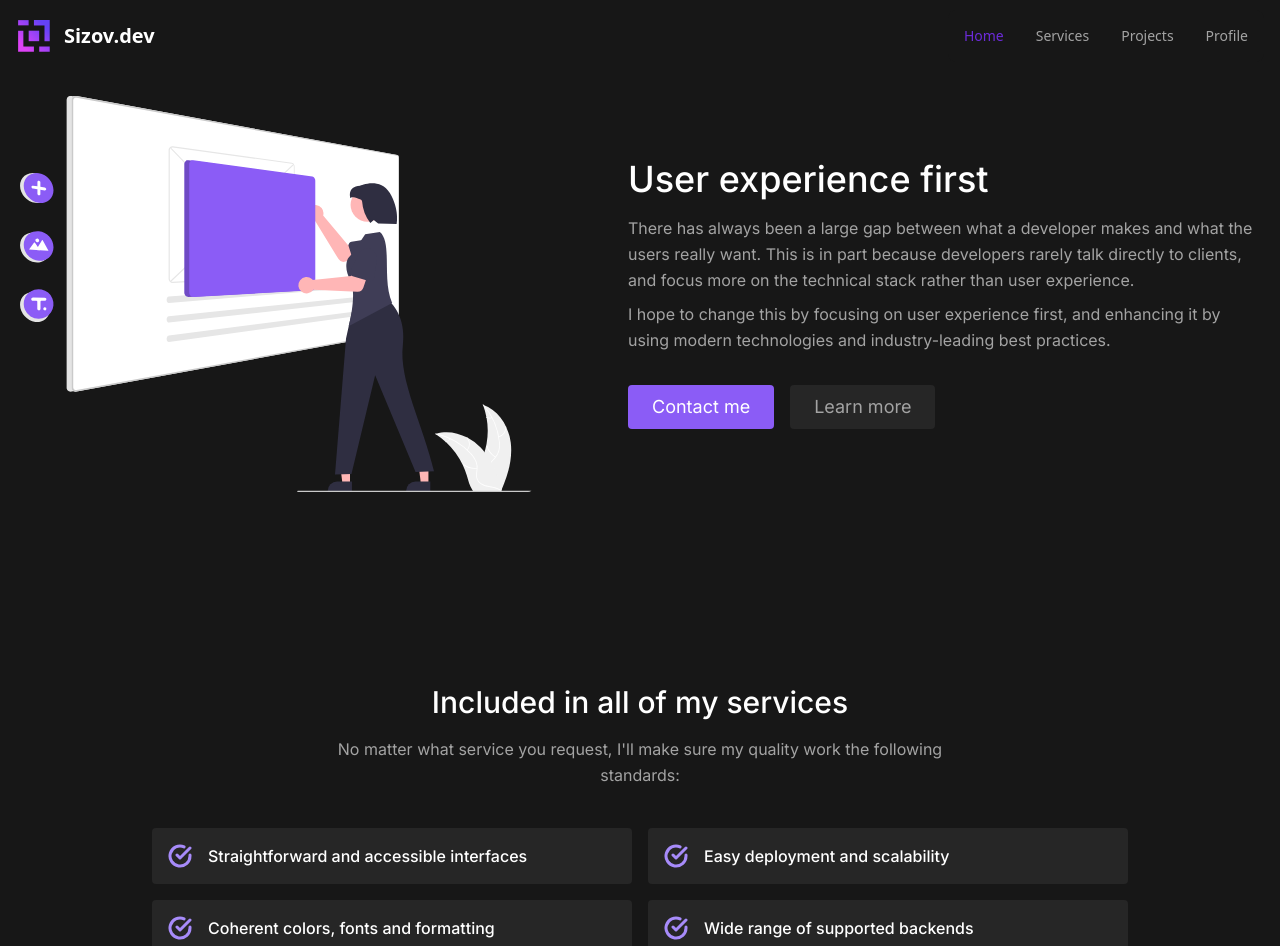
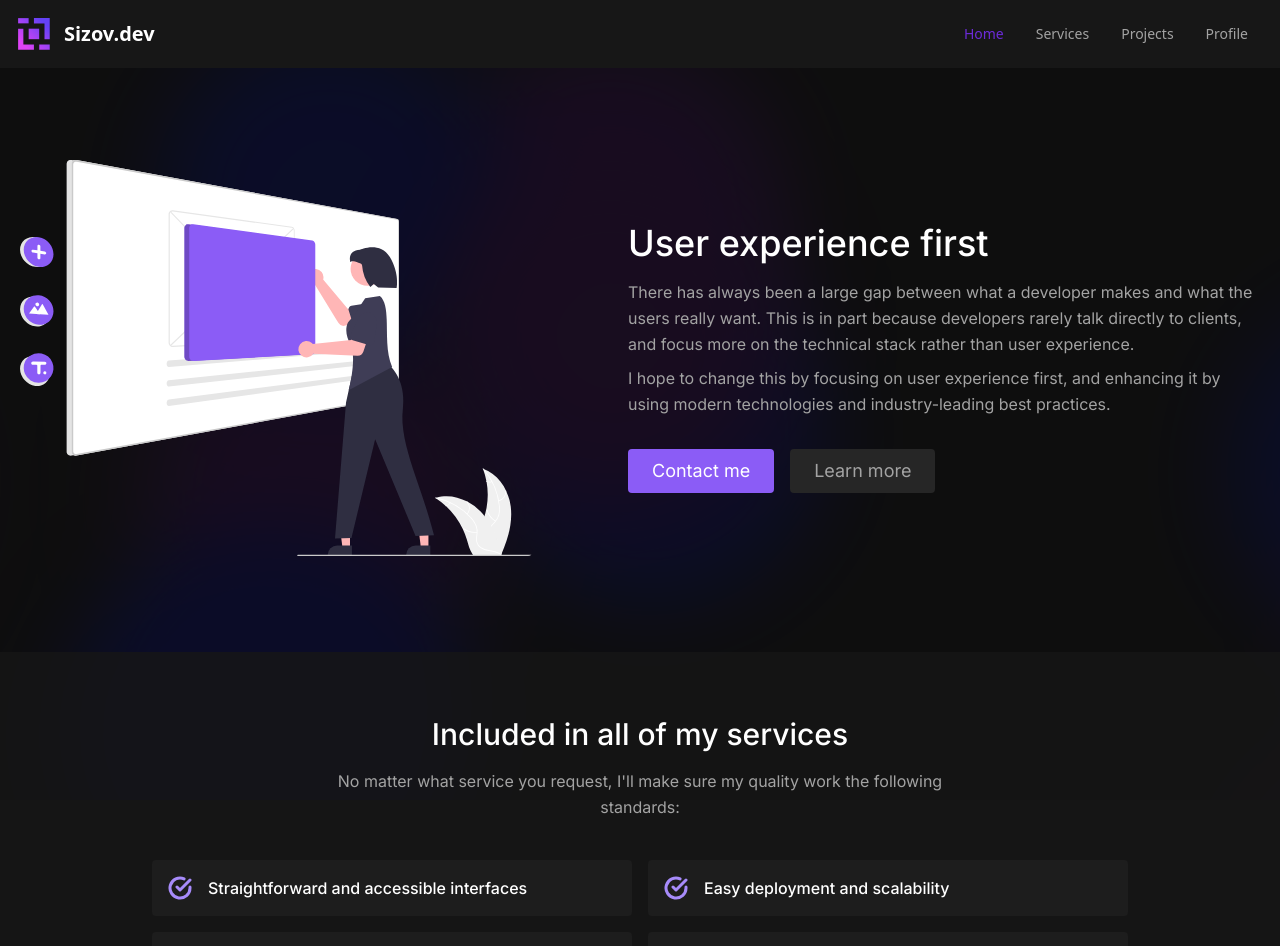
Before and after one commit to AKSizov/sizov.dev, a Next.js app: page / in a window 1280 px wide. Shown: the top 946 px of the page. Built offline with nearby package versions, Linux system fonts and the light colour scheme.

Commit message:
add: pretty styling

```diff
--- a/pages/_app.tsx
+++ b/pages/_app.tsx
@@ -7,7 +7,7 @@ import type { AppProps } from 'next/app'
 export default function App({ Component, pageProps }: AppProps) {
   return (
     <>
-      <nav className="px-4 py-2.5 bg-neutral-900 fixed z-20 top-0 left-0 right-0 border-neutral-600">
+      <nav className="px-4 py-2 bg-neutral-900 fixed z-20 top-0 left-0 right-0 border-neutral-600">
         <div className="flex flex-wrap items-center justify-between">
           <a href="#" className="flex items-center">
             <Image src={se3} className="h-6 w-6 mr-3 sm:h-9 sm:w-9" alt="Sizov.dev Logo" />
@@ -18,7 +18,7 @@ export default function App({ Component, pageProps }: AppProps) {
             <svg className="w-6 h-6" aria-hidden="true" fill="currentColor" viewBox="0 0 20 20" xmlns="http://www.w3.org/2000/svg"><path fill-rule="evenodd" d="M3 5a1 1 0 011-1h12a1 1 0 110 2H4a1 1 0 01-1-1zM3 10a1 1 0 011-1h12a1 1 0 110 2H4a1 1 0 01-1-1zM3 15a1 1 0 011-1h12a1 1 0 110 2H4a1 1 0 01-1-1z" clip-rule="evenodd"></path></svg>
           </button>
           <div className="hidden w-full md:block md:w-auto" id="navbar-default">
-            <ul className="flex flex-col p-4 mt-4 border rounded-lg md:flex-row md:space-x-8 md:mt-0 md:text-sm md:font-medium md:border-0 bg-neutral-800 md:bg-neutral-900 border-neutral-700">
+            <ul className="flex flex-col p-4 mt-4 border rounded-lg md:flex-row md:space-x-8 md:mt-0 md:text-sm md:font-medium md:border-0 border-neutral-700">
               <li>
                 <a href="/" className="block py-2 pl-3 pr-4 bg-purple-700 rounded md:bg-transparent md:text-purple-700 md:p-0 text-white" aria-current="page">Home</a>
               </li>
@@ -35,9 +35,10 @@ export default function App({ Component, pageProps }: AppProps) {
           </div>
         </div>
       </nav>
+      <div className='h-16 bg-neutral-900/50 backdrop-brightness-50'></div>
       <Component {...pageProps} />
       <footer className="text-neutral-400 bg-neutral-900 body-font">
-          <div className="container px-5 py-8 mx-auto flex items-center sm:flex-row flex-col">
+          <div className="container px-5 py-4 mx-auto flex items-center sm:flex-row flex-col">
             <a className="flex title-font font-medium items-center md:justify-start justify-center text-white">
               <Image src={se3} alt="Sizov.dev logo" className="w-10 h-10 p-2" />
               <span className="ml-3 text-xl">Sizov.dev</span>
--- a/pages/index.tsx
+++ b/pages/index.tsx
@@ -14,9 +14,15 @@ export default function Home() {
         <meta name="viewport" content="width=device-width, initial-scale=1" />
         <link rel="icon" href="/favicon.ico" />
       </Head>
-      <main className={`bg-neutral-900 min-h-screen text-white ${inter.className}`}>
+      <main className={`min-h-screen text-white ${inter.className}`}>
+        <div className="background -z-10 brightness-50">
+          <span></span><span></span><span></span><span></span>
+          <span></span><span></span><span></span><span></span>
+          <span></span><span></span><span></span><span></span>
+          <span></span><span></span><span></span>
+        </div>
 
-        <section className="text-neutral-400 bg-neutral-900 body-font">
+        <section className="text-neutral-400 bg-neutral-900/50 backdrop-brightness-50 accelerated body-font">
           <div className="container mx-auto flex px-5 py-24 md:flex-row flex-col items-center">
             <div className="lg:max-w-lg lg:w-full md:w-1/2 w-5/6 md:mb-0 mb-10">
               <Image className="object-cover object-center rounded" alt="hero" src={headerimg} />
@@ -42,15 +48,15 @@ export default function Home() {
           </div>
         </section>
 
-        <section className="text-neutral-400 bg-neutral-900 body-font" id='2'>
-          <div className="container px-5 py-24 mx-auto">
+        <section className="text-neutral-400 bg-neutral-900/90 backdrop-brightness-50 accelerated body-font" id='2'>
+          <div className="container px-5 py-16 mx-auto">
             <div className="text-center mb-8">
               <h1 className="sm:text-3xl text-2xl font-medium text-center title-font text-white mb-4">Included in all of my services</h1>
               <p className="text-base leading-relaxed xl:w-2/4 lg:w-3/4 mx-auto">No matter what service you request, I'll make sure my quality work the following standards:</p>
             </div>
             <div className="flex flex-wrap lg:w-4/5 sm:mx-auto sm:mb-2 -mx-2">
               <div className="p-2 sm:w-1/2 w-full">
-                <div className="bg-neutral-800 rounded flex p-4 h-full items-center">
+                <div className="bg-neutral-800/50 rounded flex p-4 h-full items-center">
                   <svg fill="none" stroke="currentColor" stroke-linecap="round" stroke-linejoin="round" stroke-width="3" className="text-violet-400 w-6 h-6 flex-shrink-0 mr-4" viewBox="0 0 24 24">
                     <path d="M22 11.08V12a10 10 0 11-5.93-9.14"></path>
                     <path d="M22 4L12 14.01l-3-3"></path>
@@ -59,7 +65,7 @@ export default function Home() {
                 </div>
               </div>
               <div className="p-2 sm:w-1/2 w-full">
-                <div className="bg-neutral-800 rounded flex p-4 h-full items-center">
+                <div className="bg-neutral-800/50 rounded flex p-4 h-full items-center">
                   <svg fill="none" stroke="currentColor" stroke-linecap="round" stroke-linejoin="round" stroke-width="3" className="text-violet-400 w-6 h-6 flex-shrink-0 mr-4" viewBox="0 0 24 24">
                     <path d="M22 11.08V12a10 10 0 11-5.93-9.14"></path>
                     <path d="M22 4L12 14.01l-3-3"></path>
@@ -68,7 +74,7 @@ export default function Home() {
                 </div>
               </div>
               <div className="p-2 sm:w-1/2 w-full">
-                <div className="bg-neutral-800 rounded flex p-4 h-full items-center">
+                <div className="bg-neutral-800/50 rounded flex p-4 h-full items-center">
                   <svg fill="none" stroke="currentColor" stroke-linecap="round" stroke-linejoin="round" stroke-width="3" className="text-violet-400 w-6 h-6 flex-shrink-0 mr-4" viewBox="0 0 24 24">
                     <path d="M22 11.08V12a10 10 0 11-5.93-9.14"></path>
                     <path d="M22 4L12 14.01l-3-3"></path>
@@ -77,7 +83,7 @@ export default function Home() {
                 </div>
               </div>
               <div className="p-2 sm:w-1/2 w-full">
-                <div className="bg-neutral-800 rounded flex p-4 h-full items-center">
+                <div className="bg-neutral-800/50 rounded flex p-4 h-full items-center">
                   <svg fill="none" stroke="currentColor" stroke-linecap="round" stroke-linejoin="round" stroke-width="3" className="text-violet-400 w-6 h-6 flex-shrink-0 mr-4" viewBox="0 0 24 24">
                     <path d="M22 11.08V12a10 10 0 11-5.93-9.14"></path>
                     <path d="M22 4L12 14.01l-3-3"></path>
@@ -86,7 +92,7 @@ export default function Home() {
                 </div>
               </div>
               <div className="p-2 sm:w-1/2 w-full">
-                <div className="bg-neutral-800 rounded flex p-4 h-full items-center">
+                <div className="bg-neutral-800/50 rounded flex p-4 h-full items-center">
                   <svg fill="none" stroke="currentColor" stroke-linecap="round" stroke-linejoin="round" stroke-width="3" className="text-violet-400 w-6 h-6 flex-shrink-0 mr-4" viewBox="0 0 24 24">
                     <path d="M22 11.08V12a10 10 0 11-5.93-9.14"></path>
                     <path d="M22 4L12 14.01l-3-3"></path>
@@ -95,7 +101,7 @@ export default function Home() {
                 </div>
               </div>
               <div className="p-2 sm:w-1/2 w-full">
-                <div className="bg-neutral-800 rounded flex p-4 h-full items-center">
+                <div className="bg-neutral-800/50 rounded flex p-4 h-full items-center">
                   <svg fill="none" stroke="currentColor" stroke-linecap="round" stroke-linejoin="round" stroke-width="3" className="text-violet-400 w-6 h-6 flex-shrink-0 mr-4" viewBox="0 0 24 24">
                     <path d="M22 11.08V12a10 10 0 11-5.93-9.14"></path>
                     <path d="M22 4L12 14.01l-3-3"></path>
@@ -105,19 +111,19 @@ export default function Home() {
               </div>
             </div>
             <a href='#3'>
-              <button className="flex mx-auto mt-16 text-white bg-violet-500 border-0 py-2 px-8 focus:outline-none hover:bg-violet-600 rounded text-lg">View services</button>
+              <button className="flex mx-auto mt-8 text-white bg-violet-500 border-0 py-2 px-8 focus:outline-none hover:bg-violet-600 rounded text-lg">View services</button>
             </a>
           </div>
         </section>
 
-        <section className="text-neutral-400 bg-neutral-900 body-font" id='3'>
+        <section className="text-neutral-400 bg-neutral-900/50 backdrop-brightness-50 accelerated body-font" id='3'>
           <div className="container px-5 py-24 mx-auto">
             <div className="flex flex-col">
               <div className="h-1 bg-neutral-800 rounded overflow-hidden">
                 <div className="w-24 h-full bg-violet-500"></div>
               </div>
               <div className="flex flex-wrap sm:flex-row flex-col py-6 mb-12">
-                <h1 className="sm:w-2/5 text-white font-medium title-font text-2xl mb-2 sm:mb-0">Standard services</h1>
+                <h1 className="sm:w-2/5 text-white font-medium title-font text-2xl mb-2 sm:mb-0">Specialty services</h1>
                 <p className="sm:w-3/5 leading-relaxed text-base sm:pl-10 pl-0">Regardless as to if you are starting a new adventure, upgrading a current project, or just looking around, these quality services are available at low-cost to you.</p>
               </div>
             </div>
@@ -128,7 +134,7 @@ export default function Home() {
                 </div>
                 <h2 className="text-xl font-medium title-font text-white mt-5">I will make a website from your sketch/drawing</h2>
                 <p className="text-base leading-relaxed mt-2">
-                  I will make a custom and responsive website from a sketch drawing. Sketching the website on a piece of paper is always the first step to create something brilliant. I will handle all the technical details and optionally set up hosting...
+                  I will make a custom and responsive website from a sketch drawing. Sketching the website on a piece of paper is always the first step to create something brilliant. I will handle all the technical details and optionally set up hosting ...
                 </p>
                 <a className="text-violet-400 inline-flex items-center mt-3">Learn More
                   <svg fill="none" stroke="currentColor" stroke-linecap="round" stroke-linejoin="round" stroke-width="2" className="w-4 h-4 ml-2" viewBox="0 0 24 24">
@@ -153,7 +159,7 @@ export default function Home() {
                   <img alt="content" className="object-cover object-center h-full w-full" src="https://dummyimage.com/1205x505" />
                 </div>
                 <h2 className="text-xl font-medium title-font text-white mt-5">I will deploy a docker app for you</h2>
-                <p className="text-base leading-relaxed mt-2">I will deploy an application such as Nextcloud, Nginx, or Wordpress in a easily-understandable way. HTTPS, SSL, and documentation included. I will make the app run in a portable...</p>
+                <p className="text-base leading-relaxed mt-2">I will deploy an application such as Nextcloud, Nginx, or Wordpress in a easily-understandable way. HTTPS, SSL, and documentation included. I will make the app portable ...</p>
                 <a className="text-violet-400 inline-flex items-center mt-3">Learn More
                   <svg fill="none" stroke="currentColor" stroke-linecap="round" stroke-linejoin="round" stroke-width="2" className="w-4 h-4 ml-2" viewBox="0 0 24 24">
                     <path d="M5 12h14M12 5l7 7-7 7"></path>
@@ -164,8 +170,8 @@ export default function Home() {
           </div>
         </section>
 
-        <section className="text-neutral-400 bg-neutral-900 body-font">
-          <div className="container px-5 py-24 mx-auto flex flex-wrap items-center">
+        <section className="text-neutral-400 bg-neutral-900/90 backdrop-brightness-50 accelerated body-font">
+          <div className="container px-5 py-8 mx-auto flex flex-wrap items-center">
             <div className="lg:w-3/5 md:w-1/2 md:pr-16 lg:pr-0 pr-0">
               <h1 className="title-font font-medium text-3xl text-white">Custom services</h1>
               <p className="leading-relaxed my-4">
@@ -173,8 +179,8 @@ export default function Home() {
                 Just shoot me an email at s‌erv‌ices‌@si‌zov.dev and we can have a chat to discuss your individual project needs.
               </p>
               <a href='mailto:services@sizov.dev'>
-                  <button className="inline-flex text-white bg-violet-500 border-0 py-2 px-6 focus:outline-none hover:bg-violet-600 rounded text-lg">Contact me at services@sizov.dev</button>
-                </a>
+                <button className="inline-flex text-white bg-violet-500 border-0 py-2 px-6 focus:outline-none hover:bg-violet-600 rounded text-lg">Contact me at services@sizov.dev</button>
+              </a>
             </div>
             <div className="lg:w-2/6 md:w-1/2 bg-opacity-50 rounded-lg p-8 flex flex-col md:ml-auto w-full mt-10 md:mt-0">
               <Image className="object-cover object-center rounded" alt="hero" src={colabimg} />
@@ -193,7 +199,7 @@ export default function Home() {
           </div>
         </section>
 
-        <section className="text-neutral-400 bg-neutral-900 body-font">
+        <section className="text-neutral-400 bg-neutral-900/50 backdrop-brightness-50 accelerated body-font">
           <div className="container px-5 py-24 mx-auto flex flex-wrap">
             <div className="p-4 mx-auto lg:w-1/2 md:w-full">
               <div className="flex border-2 rounded-lg border-neutral-800 p-8 sm:flex-row flex-col">
@@ -205,7 +211,7 @@ export default function Home() {
                 </div>
                 <div className="flex-grow">
                   <h2 className="text-white text-lg title-font font-medium mb-3">About me</h2>
-                  <p className="leading-relaxed text-base">I'm Alex Sizov, a full stack developer and system administrator who has been in the technology industry for 8+ years. I've developed...</p>
+                  <p className="leading-relaxed text-base">I'm Alex Sizov, a full stack developer and system administrator who has been in the technology industry for 8+ years. I've developed ...</p>
                   <a className="mt-3 text-violet-400 inline-flex items-center" href='/about'>Learn More
                     <svg fill="none" stroke="currentColor" stroke-linecap="round" stroke-linejoin="round" stroke-width="2" className="w-4 h-4 ml-2" viewBox="0 0 24 24">
                       <path d="M5 12h14M12 5l7 7-7 7"></path>
--- a/styles/globals.css
+++ b/styles/globals.css
@@ -6,6 +6,10 @@
   box-sizing: border-box;
   padding: 0;
   margin: 0;
+}
+
+:root {
+  background-color: #171717;
 }
 
 html,
@@ -19,6 +23,166 @@ a {
   color: inherit;
 }
 
-.box {
-  clip-path: polygon(0 0,100% 0,100% calc(100% - 50px),0 100%);
+@keyframes move {
+  100% {
+      transform: translate3d(0, 0, 1px) rotate(360deg);
+  }
 }
+
+.background {
+  position: fixed;
+  width: 100vw;
+  height: 100vh;
+  top: 0;
+  left: 0;
+  background: #171717;
+  overflow: hidden;
+}
+
+.background span {
+  width: 44vmin;
+  height: 44vmin;
+  border-radius: 44vmin;
+  backface-visibility: hidden;
+  position: absolute;
+  /* animation: move; */
+  animation-duration: 1;
+  animation-timing-function: linear;
+  animation-iteration-count: infinite;
+}
+
+.background span:nth-child(0) {
+  color: #000de3;
+  top: 6%;
+  left: 59%;
+  animation-duration: 434s;
+  animation-delay: -194s;
+  transform-origin: 21vw 16vh;
+  box-shadow: -88vmin 0 11.607619556915923vmin currentColor;
+}
+.background span:nth-child(1) {
+  color: #000de3;
+  top: 37%;
+  left: 41%;
+  animation-duration: 289s;
+  animation-delay: -467s;
+  transform-origin: 13vw 24vh;
+  box-shadow: 88vmin 0 11.883526954580002vmin currentColor;
+}
+.background span:nth-child(2) {
+  color: #000de3;
+  top: 32%;
+  left: 92%;
+  animation-duration: 149s;
+  animation-delay: -37s;
+  transform-origin: -3vw 17vh;
+  box-shadow: -88vmin 0 11.32926736404705vmin currentColor;
+}
+.background span:nth-child(3) {
+  color: #670da4;
+  top: 38%;
+  left: 23%;
+  animation-duration: 92s;
+  animation-delay: -273s;
+  transform-origin: -13vw 18vh;
+  box-shadow: -88vmin 0 11.3876474748039vmin currentColor;
+}
+.background span:nth-child(4) {
+  color: #670da4;
+  top: 92%;
+  left: 41%;
+  animation-duration: 411s;
+  animation-delay: -317s;
+  transform-origin: -5vw -20vh;
+  box-shadow: 88vmin 0 11.147396780020559vmin currentColor;
+}
+.background span:nth-child(5) {
+  color: #670da4;
+  top: 18%;
+  left: 4%;
+  animation-duration: 182s;
+  animation-delay: -361s;
+  transform-origin: -18vw -11vh;
+  box-shadow: -88vmin 0 11.154612214245862vmin currentColor;
+}
+.background span:nth-child(6) {
+  color: #670da4;
+  top: 4%;
+  left: 65%;
+  animation-duration: 410s;
+  animation-delay: -137s;
+  transform-origin: 18vw 19vh;
+  box-shadow: 88vmin 0 11.398946814652843vmin currentColor;
+}
+.background span:nth-child(7) {
+  color: #670da4;
+  top: 40%;
+  left: 66%;
+  animation-duration: 210s;
+  animation-delay: -66s;
+  transform-origin: 7vw 20vh;
+  box-shadow: -88vmin 0 11.966383292049656vmin currentColor;
+}
+.background span:nth-child(8) {
+  color: #670da4;
+  top: 89%;
+  left: 22%;
+  animation-duration: 79s;
+  animation-delay: -308s;
+  transform-origin: -7vw -7vh;
+  box-shadow: -88vmin 0 11.45448693128776vmin currentColor;
+}
+.background span:nth-child(9) {
+  color: #670da4;
+  top: 4%;
+  left: 89%;
+  animation-duration: 317s;
+  animation-delay: -420s;
+  transform-origin: -22vw -14vh;
+  box-shadow: -88vmin 0 11.209356300737786vmin currentColor;
+}
+.background span:nth-child(10) {
+  color: #000de3;
+  top: 70%;
+  left: 60%;
+  animation-duration: 461s;
+  animation-delay: -54s;
+  transform-origin: -2vw -2vh;
+  box-shadow: -88vmin 0 11.120952321172416vmin currentColor;
+}
+.background span:nth-child(11) {
+  color: #000de3;
+  top: 67%;
+  left: 64%;
+  animation-duration: 250s;
+  animation-delay: -12s;
+  transform-origin: 12vw 20vh;
+  box-shadow: -88vmin 0 11.494145566563258vmin currentColor;
+}
+.background span:nth-child(12) {
+  color: #000de3;
+  top: 3%;
+  left: 67%;
+  animation-duration: 94s;
+  animation-delay: -269s;
+  transform-origin: -7vw -22vh;
+  box-shadow: -88vmin 0 11.113744190683242vmin currentColor;
+}
+.background span:nth-child(13) {
+  color: #670da4;
+  top: 20%;
+  left: 89%;
+  animation-duration: 169s;
+  animation-delay: -177s;
+  transform-origin: -3vw -1vh;
+  box-shadow: -88vmin 0 11.775154894901577vmin currentColor;
+}
+.background span:nth-child(14) {
+  color: #670da4;
+  top: 54%;
+  left: 49%;
+  animation-duration: 201s;
+  animation-delay: -135s;
+  transform-origin: 11vw -7vh;
+  box-shadow: 88vmin 0 11.66677008758354vmin currentColor;
+}
```
Also changed, not shown: public/mobile_app.svg (deleted).
